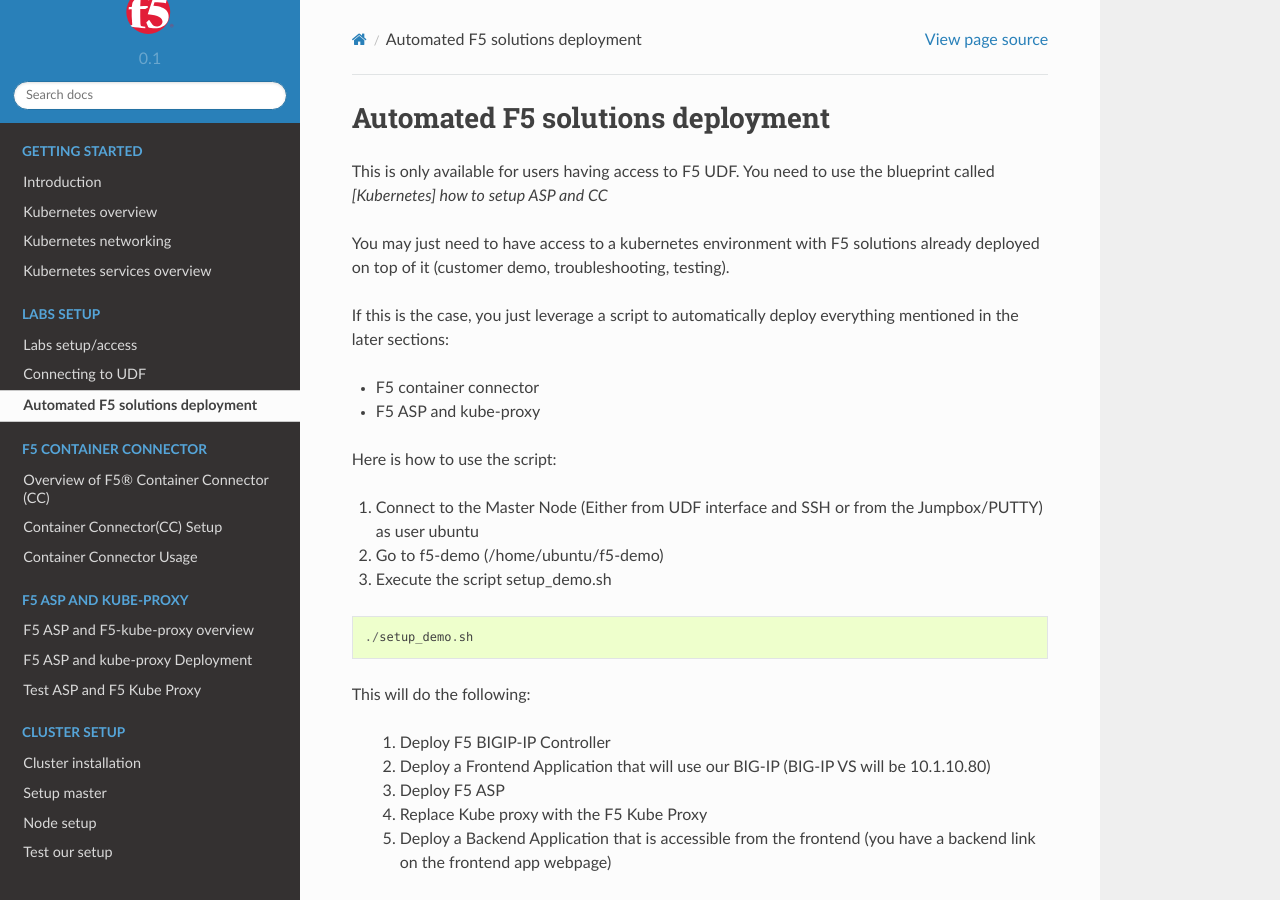
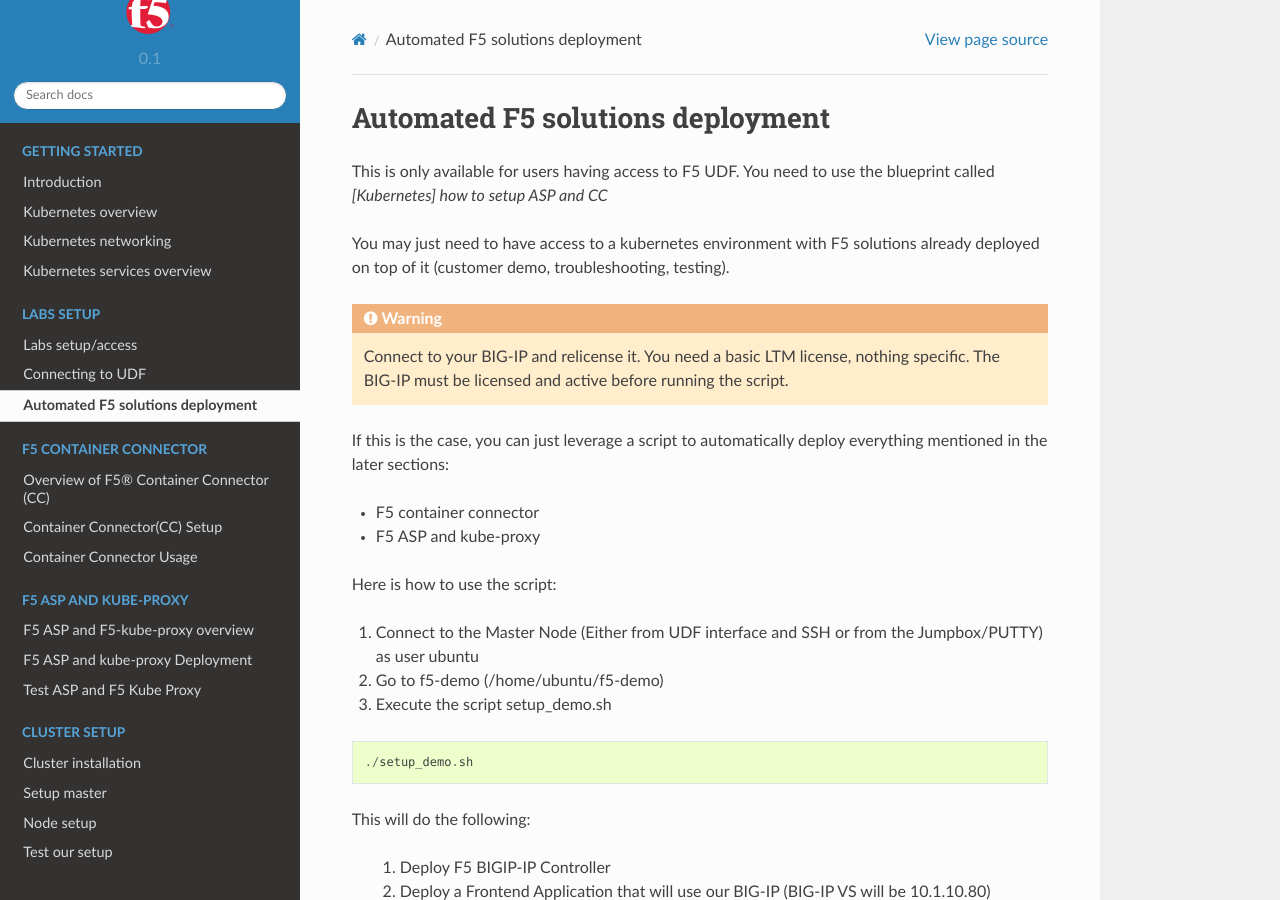
Before and after one commit to f5devcentral/f5-101-lab-kubernetes, a Sphinx documentation site: the page built from docs/labs-setup/labs-setup-automated-deploy.rst, in a window 1280 px wide and 900 px high. Built offline with Sphinx 7.4.7 and the Read the Docs theme 2.0.0, drawn with Linux system fonts in a browser that asks for light colours.

Commit message:
updated automated deploy page to mention that BIG-IP must be up and running

```diff
--- a/docs/labs-setup/labs-setup-automated-deploy.rst
+++ b/docs/labs-setup/labs-setup-automated-deploy.rst
@@ -5,7 +5,11 @@
 
 You may just need to have access to a kubernetes environment with F5 solutions already deployed on top of it (customer demo, troubleshooting, testing).
 
-If this is the case, you just leverage a script to automatically deploy everything mentioned in the later sections:
+.. warning::
+
+	Connect to your BIG-IP and relicense it. You need a basic LTM license, nothing specific. The BIG-IP must be licensed and active before running the script.
+
+If this is the case, you can just leverage a script to automatically deploy everything mentioned in the later sections:
 
 * F5 container connector
 * F5 ASP and kube-proxy
```
